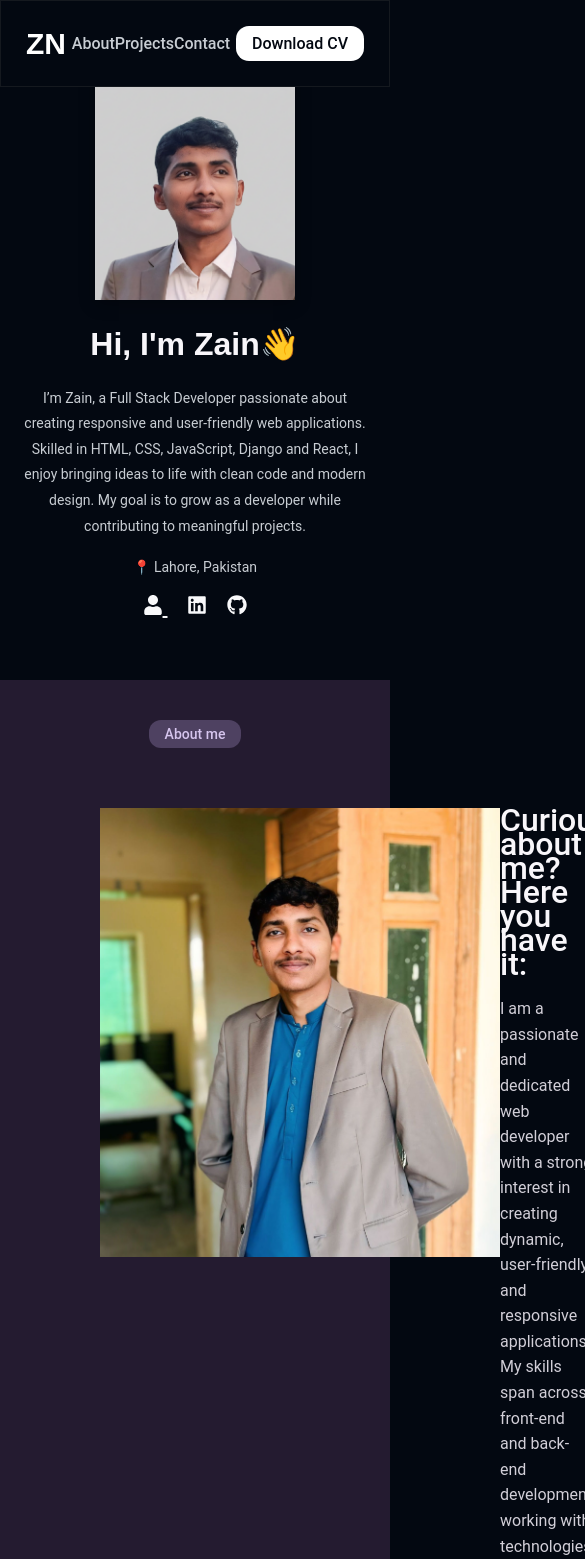
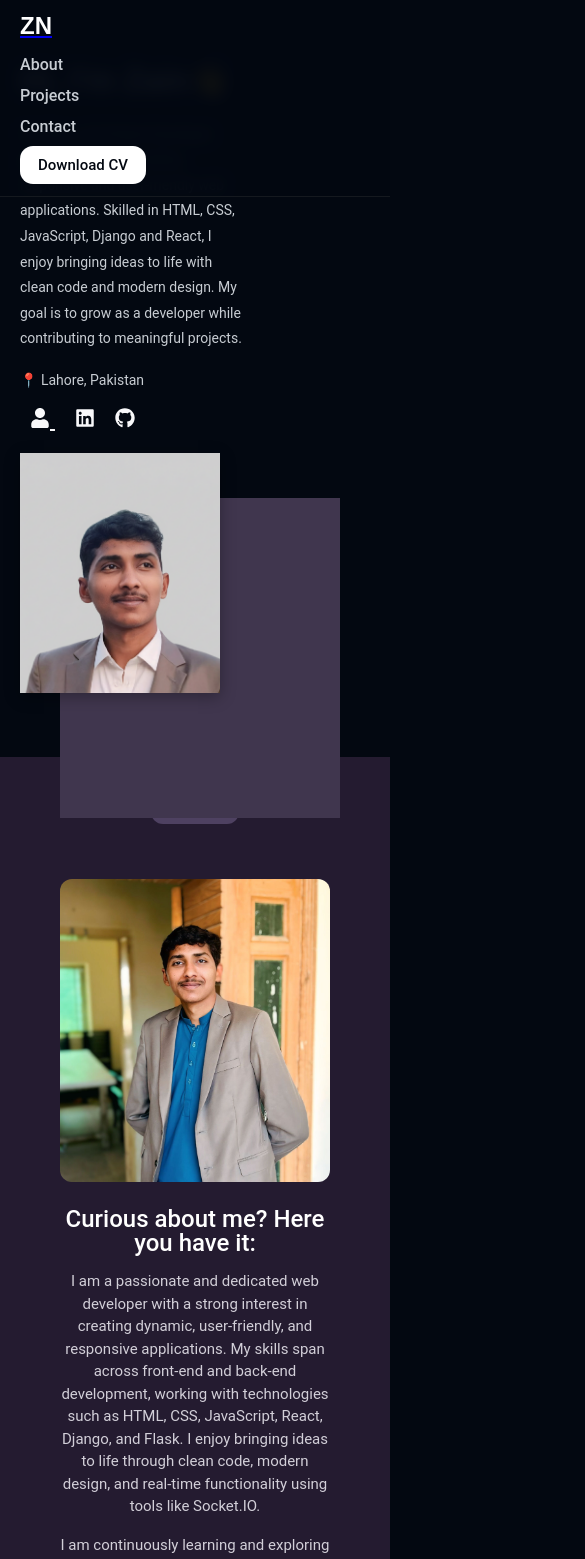
Before and after one commit to ZainNazeer30/my-portfolio, a React (Create React App) app: page / in a window 390 px wide. Shown: the top 1559 px of the page, 585 px wide, since content can reach past the window. Built offline with nearby package versions, Linux system fonts and the light colour scheme.

Commit message:
some changes

```diff
--- a/src/styles/About.css
+++ b/src/styles/About.css
@@ -3,26 +3,28 @@
   padding: 40px;
 }
 
+/* ====== Desktop Layout ====== */
 .main-about {
   display: flex;
   justify-content: space-between;
+  align-items: center;
   line-height: 1.5rem;
   padding: 60px;
+  flex-wrap: wrap; /* in case width shrinks */
 }
 
 #about h1 {
   color: #d6c5ee;
   font-weight: 500;
-  /* display: block; */
-  /* text-align: center; */
   font-size: 14px;
   padding: 6px 16px;
   background-color: #4e4161;
   border-radius: 12px;
-  margin: 0 auto;
+  margin: 0 auto 40px;
   width: fit-content;
 }
 
+/* ====== Left Side (Image) ====== */
 .left-side-profile {
   position: relative;
   display: inline-block;
@@ -37,15 +39,20 @@
   background-color: #40364e;
   border: 8px solid transparent;
   z-index: 0;
+  border-radius: 12px;
 }
 
 .left-side-profile img {
   position: relative;
   max-width: 400px;
+  width: 100%;
+  height: auto;
   object-fit: cover;
   z-index: 1;
+  border-radius: 12px;
 }
 
+/* ====== Right Side (Text) ====== */
 .right-side-content {
   width: 50%;
 }
@@ -54,6 +61,7 @@
   font-size: 32px;
   font-weight: 500;
   margin-bottom: 20px;
+  color: #fff;
 }
 
 .right-side-content p {
@@ -63,16 +71,68 @@
   color: #d2cfd8;
 }
 
+/* ====== About Info ====== */
 .about-me {
   display: flex;
-  margin: 20px;
+  margin: 20px 0;
   color: #d1cfd4;
+  flex-wrap: wrap;
+}
+
+.study {
+  padding-right: 20px;
 }
 
 .profession {
   padding-left: 30px;
 }
 
-.study {
-  padding-right: 20px;
+/* ====== 📱 Mobile Responsive ====== */
+@media (max-width: 576px) {
+  .main-about {
+    flex-direction: column;
+    padding: 30px 20px;
+    text-align: center;
+  }
+
+  #about h1 {
+    font-size: 13px;
+    margin-bottom: 25px;
+  }
+
+  .left-side-profile-bg {
+    display: none; /* hide background shape for clean mobile look */
+  }
+
+  .left-side-profile img {
+    max-width: 280px;
+    margin: 0 auto 25px;
+    display: block;
+  }
+
+  .right-side-content {
+    width: 100%;
+  }
+
+  .sub-heading {
+    font-size: 24px;
+    margin-bottom: 15px;
+  }
+
+  .right-side-content p {
+    font-size: 15px;
+    line-height: 1.5;
+  }
+
+  .about-me {
+    flex-direction: column;
+    align-items: center;
+    gap: 10px;
+    margin: 15px 0;
+  }
+
+  .study, .profession {
+    padding: 0;
+    text-align: center;
+  }
 }
--- a/src/styles/Contact.css
+++ b/src/styles/Contact.css
@@ -81,12 +81,7 @@ button[type="reset"]:hover {
   background: #3d404b;
 }
 
-/* ---------------------- */
-/* 📱 Responsive Design  */
-/* ---------------------- */
-
-/* Tablet */
-@media (max-width: 768px) {
+@media (max-width: 576px) {
   #contact {
     padding: 40px 15px;
   }
@@ -107,31 +102,7 @@ button[type="reset"]:hover {
 
   button[type="submit"],
   button[type="reset"] {
-    width: 100%; /* full-width buttons on tablet */
+    width: 100%;
     font-size: 15px;
   }
 }
-
-/* Mobile */
-@media (max-width: 480px) {
-  #contact {
-    padding: 30px 10px;
-  }
-
-  #contact h2 {
-    font-size: 12px;
-    padding: 6px 18px;
-  }
-
-  input,
-  textarea {
-    font-size: 14px;
-    padding: 10px;
-  }
-
-  button[type="submit"],
-  button[type="reset"] {
-    font-size: 14px;
-    padding: 10px 20px;
-  }
-}
--- a/src/styles/Experience.css
+++ b/src/styles/Experience.css
@@ -38,7 +38,7 @@
   margin: 20px 0;
   border-radius: 15px;
   gap: 20px;
-  flex-wrap: wrap; /* ✅ helps on smaller screens */
+  flex-wrap: wrap;
 }
 
 .academic-exp h3,
@@ -65,30 +65,7 @@
   font-weight: 400;
 }
 
-/* ---------------------- */
-/* 📱 Responsive Design  */
-/* ---------------------- */
-
-/* Tablet */
-@media (max-width: 992px) {
-  .academic-exp,
-  .personal-exp {
-    flex-direction: column;
-    text-align: center;
-    padding: 30px 20px;
-  }
-
-  .exp-list {
-    max-width: 100%;
-  }
-
-  .exp-years {
-    margin-top: 10px;
-  }
-}
-
-/* Mobile */
-@media (max-width: 600px) {
+@media (max-width: 576px) {
   .Experience {
     padding: 20px 10px;
   }
--- a/src/styles/Footer.css
+++ b/src/styles/Footer.css
@@ -88,33 +88,7 @@
   font-weight: bold;
 }
 
-/* ---------------------- */
-/* 📱 Responsive Design  */
-/* ---------------------- */
-
-/* Tablet */
-@media (max-width: 992px) {
-  .footer-top h3 {
-    font-size: 18px;
-  }
-
-  .footer-top p {
-    font-size: 14px;
-  }
-
-  .footer-link {
-    font-size: 18px;
-    flex-wrap: wrap; /* Allow wrapping on smaller screens */
-  }
-
-  .footer-items {
-    flex-wrap: wrap;
-    font-size: 14px;
-  }
-}
-
-/* Mobile */
-@media (max-width: 600px) {
+@media (max-width: 576px) {
   .footer {
     padding: 30px 15px;
   }
@@ -129,7 +103,7 @@
   }
 
   .footer-link {
-    flex-direction: column; /* Stack contact items */
+    flex-direction: column;
     font-size: 16px;
     gap: 5px;
   }
--- a/src/styles/Hero.css
+++ b/src/styles/Hero.css
@@ -97,38 +97,7 @@
   z-index: 1;
 }
 
-/* ---------------------- */
-/* 📱 Responsive Design  */
-/* ---------------------- */
-
-/* Tablet */
-@media (max-width: 992px) {
-  .hero {
-    flex-direction: column-reverse; /* image below text */
-    text-align: center;
-    margin: 60px auto;
-    padding: 40px 20px;
-  }
-
-  .hero-text {
-    max-width: 100%;
-  }
-
-  .hero-text h1 {
-    font-size: 48px;
-  }
-
-  .hero-text .desc {
-    font-size: 16px;
-  }
-
-  .profile-bg {
-    display: none; /* hide bg block on medium screens */
-  }
-}
-
-/* Mobile */
-@media (max-width: 600px) {
+@media (max-width: 576px) {
   .hero {
     margin: 40px auto;
     padding: 20px;
--- a/src/styles/Navbar.css
+++ b/src/styles/Navbar.css
@@ -1,10 +1,12 @@
+/* 🌙 Navbar Base */
 nav {
   display: flex;
   justify-content: space-between;
   align-items: center;
   padding: 15px 50px;
-  background-color: #030811;
-  border: 1px solid #15191f;
+  background: rgba(3, 8, 17, 0.95);
+  backdrop-filter: blur(8px);
+  border-bottom: 1px solid #15191f;
   position: fixed;
   top: 0;
   width: 100%;
@@ -12,31 +14,37 @@ nav {
   transition: top 0.3s ease;
 }
 
+/* Logo */
 .logo {
-  font-family: 'Poppins', sans-serif;
-  font-size: 30px;
-  font-weight: bold;
+  font-family: "Poppins", sans-serif;
+  font-size: 28px;
+  font-weight: 700;
   color: #fff;
+  text-decoration: none;
 }
 
-/* Nav Links */
-nav a {
-  margin: 0 15px;
+/* Links */
+.list-links {
+  display: flex;
+  align-items: center;
+  gap: 25px;
+}
+
+.list-links a {
   text-decoration: none;
   color: #c8cdd3;
   font-size: 18px;
   font-weight: 500;
-  transition: all 0.3s ease;
+  transition: 0.3s ease;
 }
 
-nav a:hover {
-  color: #fff; /* ✅ white hover */
+.list-links a:hover {
+  color: #fff;
   transform: translateY(-2px);
 }
 
-/* Button Style */
+/* Button */
 .nav-btn a {
-  display: inline-block;
   padding: 8px 16px;
   color: #030811;
   background-color: #fff;
@@ -51,59 +59,40 @@ nav a:hover {
   box-shadow: 0 4px 15px rgba(0, 0, 0, 0.2);
 }
 
-/* ---------------------- */
-/* 📱 Responsive Navbar  */
-/* ---------------------- */
-.menu {
-  display: flex;
-  align-items: center;
-}
-
-.hamburger {
-  display: none;
-  flex-direction: column;
-  cursor: pointer;
-  gap: 5px;
-}
-
-.hamburger span {
-  width: 25px;
-  height: 3px;
-  background: #fff;
-  border-radius: 3px;
-  transition: 0.3s ease;
-}
-
-/* Tablet + Mobile */
-@media (max-width: 768px) {
+/* 📱 Mobile Responsive */
+@media (max-width: 576px) {
   nav {
-    padding: 15px 25px;
+    padding: 12px 20px;
+    flex-direction: column;
+    align-items: flex-start;
   }
 
-  .menu {
-    position: fixed;
-    top: 70px;
-    right: -100%;
-    width: 250px;
-    height: 100vh;
-    background: #030811;
+  .logo {
+    font-size: 24px;
+    margin-bottom: 10px;
+  }
+
+  .list-links {
     flex-direction: column;
     align-items: flex-start;
-    padding: 40px 20px;
-    gap: 20px;
-    transition: right 0.3s ease;
+    width: 100%;
+    gap: 12px;
+    margin-top: 5px;
   }
 
-  .menu.active {
-    right: 0; /* ✅ slide in */
+  .list-links a {
+    font-size: 16px;
   }
 
-  .hamburger {
-    display: flex; /* ✅ show hamburger */
+  .nav-btn {
+    width: 100%;
+    text-align: left;
+    margin-top: 10px;
   }
 
-  nav a {
-    font-size: 16px;
-    margin: 10px 0;
+  .nav-btn a {
+    display: inline-block;
+    padding: 10px 18px;
+    font-size: 15px;
   }
 }
--- a/src/styles/Projects.css
+++ b/src/styles/Projects.css
@@ -1,10 +1,8 @@
-/* Whole projects section */
 .projects-section {
   padding: 60px 40px;
   text-align: center;
 }
 
-/* Section heading (pill style) */
 .section-label {
   display: inline-block;
   padding: 7px 22px;
@@ -16,7 +14,6 @@
   margin-bottom: 40px;
 }
 
-/* Project card */
 .project-card {
   display: flex;
   align-items: flex-start;
@@ -30,7 +27,6 @@
   text-align: left;
 }
 
-/* Project image (clickable) */
 .project-image {
   width: 300px;
   border-radius: 12px;
@@ -75,32 +71,7 @@
   text-decoration: underline;
 }
 
-/* ---------------------- */
-/* 📱 Responsive Design   */
-/* ---------------------- */
-
-/* Tablet */
-@media (max-width: 992px) {
-  .project-card {
-    flex-direction: column;
-    align-items: center;
-    text-align: center;
-    padding: 25px;
-  }
-
-  .project-image {
-    width: 100%;
-    max-width: 500px;
-  }
-
-  .project-info {
-    margin-left: 0;
-    margin-top: 20px;
-  }
-}
-
-/* Mobile */
-@media (max-width: 600px) {
+@media (max-width: 576px) {
   .projects-section {
     padding: 40px 20px;
   }
--- a/src/styles/Skills.css
+++ b/src/styles/Skills.css
@@ -6,7 +6,7 @@
 .skills-section h2 {
   color: #d6c5ee;
   font-weight: 500;
-  display: inline-block; /* ✅ better alignment than inline */
+  display: inline-block;
   font-size: 14px;
   padding: 7px 22px;
   background-color: #4e4161;
@@ -18,11 +18,10 @@
   margin: 20px auto 40px;
   font-weight: 400;
   font-size: 20px;
-  max-width: 600px; /* ✅ keeps text neat */
+  max-width: 600px;
   line-height: 1.5;
 }
 
-/* Grid layout */
 .skills-grid {
   display: grid;
   grid-template-columns: repeat(auto-fit, minmax(120px, 1fr));
@@ -33,7 +32,6 @@
   margin: 0 auto;
 }
 
-/* Individual skill */
 .skill-item {
   display: flex;
   flex-direction: column;
@@ -49,10 +47,9 @@
 
 .skill-item:hover {
   transform: scale(1.1);
-  filter: brightness(1.2); /* ✅ subtle hover glow */
+  filter: brightness(1.2);
 }
 
-/* Specific filters for dark bg logos */
 .skill-icon.socket-io {
   filter: invert(1) brightness(2);
 }
@@ -69,11 +66,7 @@
   text-align: center;
 }
 
-/* ---------------------- */
-/* 📱 Responsive Design  */
-/* ---------------------- */
-
-@media (max-width: 768px) {
+@media (max-width: 576px) {
   .skills-section p {
     font-size: 16px;
     margin-bottom: 30px;
```
